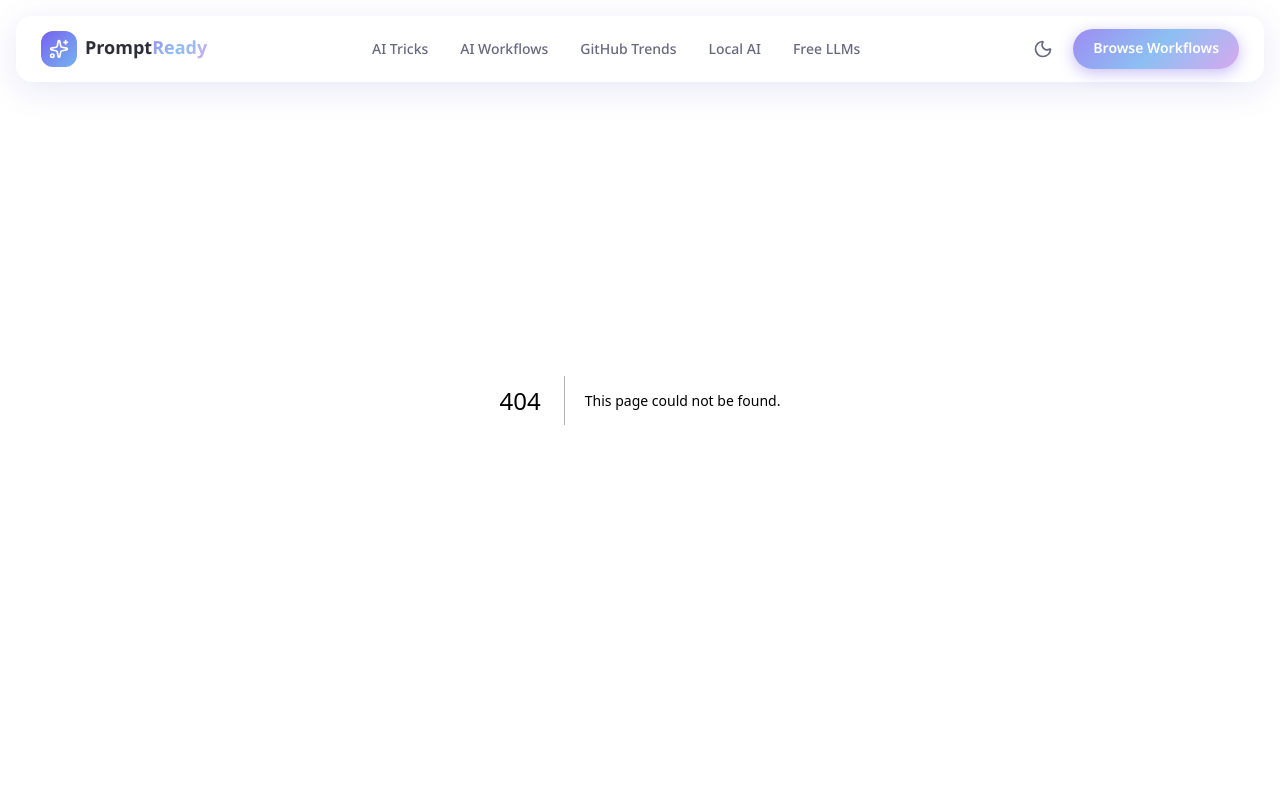
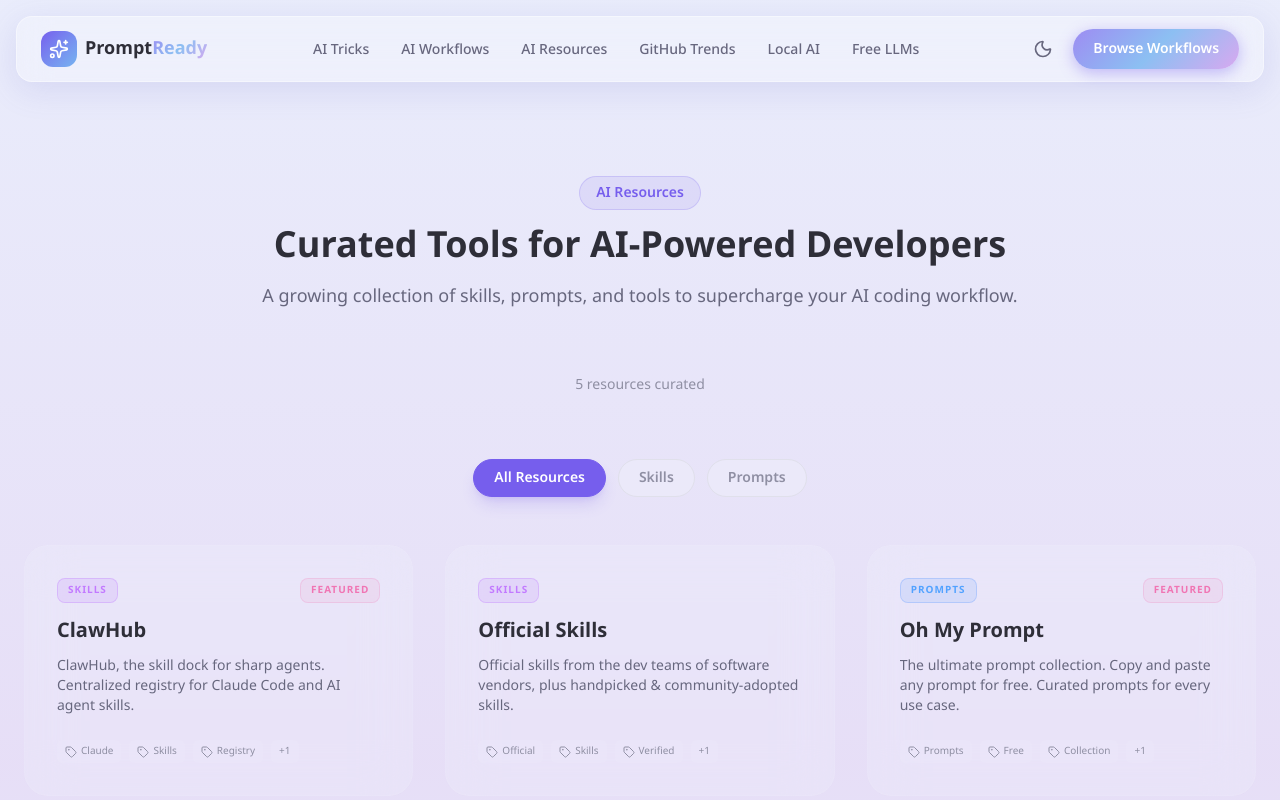
Before and after one commit to danya0365/promptready-nextjs, a Next.js app: page /ai-resources in a window 1280 px wide. Before the commit this address had no page. Shown: the top 800 px of the page. Built offline with nearby package versions, Linux system fonts and the light colour scheme.

Commit message:
feat: add AI Resources page with curated skills, prompts, and tools collection

```diff
--- /dev/null
+++ b/app/ai-resources/page.tsx
@@ -0,0 +1,16 @@
+import ResourceListing from "@/src/presentation/components/ai-resources/ResourceListing";
+import type { Metadata } from "next";
+
+export const metadata: Metadata = {
+  title: "AI Resources for Developers — PromptReady",
+  description:
+    "Curated collection of skills, prompts, and tools to supercharge your AI coding workflow. Discover the best resources for AI-powered development.",
+};
+
+export default function AIResourcesPage() {
+  return (
+    <main className="pt-20">
+      <ResourceListing />
+    </main>
+  );
+}
--- /dev/null
+++ b/src/domin/data/ai-resources.ts
@@ -0,0 +1,71 @@
+import { AIResource } from "../types/ai-resources";
+
+export const AI_RESOURCES: AIResource[] = (
+  [
+    {
+      id: "clawhub",
+      slug: "clawhub",
+      title: "ClawHub",
+      url: "https://clawhub.ai/",
+      description:
+        "ClawHub, the skill dock for sharp agents. Centralized registry for Claude Code and AI agent skills.",
+      category: "Skills",
+      tags: ["Claude", "Skills", "Registry", "Agent"],
+      featured: true,
+      addedAt: "2026-04-18",
+    },
+    {
+      id: "official-skills",
+      slug: "official-skills",
+      title: "Official Skills",
+      url: "https://officialskills.sh/",
+      description:
+        "Official skills from the dev teams of software vendors, plus handpicked & community-adopted skills.",
+      category: "Skills",
+      tags: ["Official", "Skills", "Verified", "Community"],
+      addedAt: "2026-04-18",
+    },
+    {
+      id: "oh-my-prompt",
+      slug: "oh-my-prompt",
+      title: "Oh My Prompt",
+      url: "https://www.ohmyprompt.net/",
+      description:
+        "The ultimate prompt collection. Copy and paste any prompt for free. Curated prompts for every use case.",
+      category: "Prompts",
+      tags: ["Prompts", "Free", "Collection", "Copy-Paste"],
+      featured: true,
+      addedAt: "2026-04-18",
+    },
+    {
+      id: "ai-prompts-run",
+      slug: "ai-prompts-run",
+      title: "AI Prompts Run",
+      url: "https://aiprompts.run/",
+      description:
+        "Every prompt is expertly engineered using global search trends & AI prompt engineering best practices. Instant search, copy-paste ready, one-click execution across ChatGPT, Claude, Gemini, Perplexity.",
+      category: "Prompts",
+      tags: ["Prompts", "Search", "Multi-Platform", "Engineered"],
+      addedAt: "2026-04-18",
+    },
+    {
+      id: "claude-code-skills-th",
+      slug: "claude-code-skills-th",
+      title: "Claude Code Skills ภาษาไทย",
+      url: "https://claude-skill-unlock.vercel.app/",
+      description:
+        "150 Claude Code skills ภาษาไทย ที่จะเปลี่ยน Claude ให้กลายเป็นมืออาชีพในสายงานของคุณ เพียงพิมพ์ /youtuber-pro · /copywriter-pro · /teacher-pro ก็ได้ผลลัพธ์ระดับมืออาชีพภายในไม่กี่วินาที",
+      category: "Skills",
+      tags: ["Thai", "Claude", "Professional", "150+ Skills"],
+      addedAt: "2026-04-18",
+    },
+  ] as AIResource[]
+).sort((a, b) => new Date(b.addedAt).getTime() - new Date(a.addedAt).getTime());
+
+export const AI_RESOURCE_CATEGORIES = Array.from(
+  new Set(AI_RESOURCES.map((r) => r.category))
+);
+
+export function getResourceBySlug(slug: string): AIResource | undefined {
+  return AI_RESOURCES.find((r) => r.slug === slug);
+}
--- /dev/null
+++ b/src/domin/types/ai-resources.ts
@@ -0,0 +1,18 @@
+export type AIResourceCategory =
+  | "Skills"
+  | "Prompts"
+  | "Tools"
+  | "Models"
+  | "Communities";
+
+export interface AIResource {
+  id: string;
+  slug: string;
+  title: string;
+  url: string;
+  description: string;
+  category: AIResourceCategory;
+  tags: string[];
+  featured?: boolean;
+  addedAt: string;
+}
--- /dev/null
+++ b/src/presentation/components/ai-resources/ResourceCard.tsx
@@ -0,0 +1,80 @@
+"use client";
+
+import { AIResource } from "@/src/domin/types/ai-resources";
+import { ArrowUpRight, ExternalLink, Tag } from "lucide-react";
+
+interface ResourceCardProps {
+  resource: AIResource;
+}
+
+const categoryColors: Record<string, string> = {
+  Skills: "bg-purple-500/10 text-purple-400 border-purple-500/20",
+  Prompts: "bg-blue-500/10 text-blue-400 border-blue-500/20",
+  Tools: "bg-green-500/10 text-green-400 border-green-500/20",
+  Models: "bg-orange-500/10 text-orange-400 border-orange-500/20",
+  Communities: "bg-pink-500/10 text-pink-400 border-pink-500/20",
+};
+
+export default function ResourceCard({ resource }: ResourceCardProps) {
+  return (
+    <a
+      href={resource.url}
+      target="_blank"
+      rel="noopener noreferrer"
+      className="group relative flex flex-col bg-surface/30 backdrop-blur-xl border border-white/5 rounded-3xl overflow-hidden hover:border-primary/30 transition-all duration-500 min-h-[240px]"
+    >
+      <div className="p-8 flex flex-col h-full">
+        {/* Category Badge */}
+        <div className="flex items-center justify-between mb-4">
+          <span
+            className={`text-[10px] font-bold uppercase tracking-widest px-2.5 py-1 rounded-lg border ${
+              categoryColors[resource.category] ||
+              "bg-primary/10 text-primary border-primary/20"
+            }`}
+          >
+            {resource.category}
+          </span>
+          {resource.featured && (
+            <span className="text-[10px] font-bold uppercase tracking-widest px-2.5 py-1 rounded-lg bg-accent/10 text-accent border border-accent/20">
+              Featured
+            </span>
+          )}
+        </div>
+
+        {/* Title */}
+        <h3 className="text-xl font-bold text-text-primary mb-3 group-hover:text-primary transition-colors leading-tight flex items-center gap-2">
+          {resource.title}
+          <ExternalLink className="w-4 h-4 opacity-0 group-hover:opacity-100 transition-opacity" />
+        </h3>
+
+        {/* Description */}
+        <p className="text-sm text-text-secondary line-clamp-3 mb-6 grow">
+          {resource.description}
+        </p>
+
+        {/* Tags */}
+        <div className="flex flex-wrap gap-2 mt-auto">
+          {resource.tags.slice(0, 3).map((tag) => (
+            <span
+              key={tag}
+              className="flex items-center gap-1 text-[10px] text-text-muted bg-white/5 px-2 py-1 rounded-md"
+            >
+              <Tag className="w-3 h-3" />
+              {tag}
+            </span>
+          ))}
+          {resource.tags.length > 3 && (
+            <span className="text-[10px] text-text-muted bg-white/5 px-2 py-1 rounded-md">
+              +{resource.tags.length - 3}
+            </span>
+          )}
+        </div>
+      </div>
+
+      {/* Arrow on hover */}
+      <div className="absolute bottom-6 right-8 text-primary opacity-0 transform translate-x-4 group-hover:opacity-100 group-hover:translate-x-0 transition-all">
+        <ArrowUpRight className="w-5 h-5" />
+      </div>
+    </a>
+  );
+}
--- /dev/null
+++ b/src/presentation/components/ai-resources/ResourceListing.tsx
@@ -0,0 +1,80 @@
+"use client";
+
+import { useState } from "react";
+import {
+  AI_RESOURCES,
+  AI_RESOURCE_CATEGORIES,
+} from "@/src/domin/data/ai-resources";
+import { AIResourceCategory } from "@/src/domin/types/ai-resources";
+import ResourceCard from "./ResourceCard";
+import SectionHeading from "../landing/atoms/SectionHeading";
+
+export default function ResourceListing() {
+  const [activeCategory, setActiveCategory] = useState<
+    AIResourceCategory | "All" | null
+  >(null);
+
+  const filteredResources =
+    activeCategory && activeCategory !== "All"
+      ? AI_RESOURCES.filter((r) => r.category === activeCategory)
+      : AI_RESOURCES;
+
+  return (
+    <div className="py-24 px-6 max-w-7xl mx-auto">
+      {/* Header */}
+      <div className="text-center mb-16">
+        <SectionHeading
+          badge="AI Resources"
+          title="Curated Tools for AI-Powered Developers"
+          description="A growing collection of skills, prompts, and tools to supercharge your AI coding workflow."
+        />
+        <p className="text-sm text-text-muted mt-4">
+          {AI_RESOURCES.length} resources curated
+        </p>
+      </div>
+
+      {/* Category Filter */}
+      <div className="flex flex-wrap justify-center gap-3 mb-12">
+        <button
+          onClick={() => setActiveCategory(null)}
+          className={`px-5 py-2 rounded-full text-sm font-semibold transition-all border ${
+            activeCategory === null
+              ? "bg-primary text-white border-primary shadow-lg shadow-primary/20"
+              : "bg-surface/50 border-border text-text-muted hover:border-primary/50"
+          }`}
+        >
+          All Resources
+        </button>
+        {AI_RESOURCE_CATEGORIES.map((cat) => (
+          <button
+            key={cat}
+            onClick={() => setActiveCategory(cat)}
+            className={`px-5 py-2 rounded-full text-sm font-semibold transition-all border ${
+              activeCategory === cat
+                ? "bg-primary text-white border-primary shadow-lg shadow-primary/20"
+                : "bg-surface/50 border-border text-text-muted hover:border-primary/50"
+            }`}
+          >
+            {cat}
+          </button>
+        ))}
+      </div>
+
+      {/* Resource Grid */}
+      <div className="grid md:grid-cols-2 lg:grid-cols-3 gap-8">
+        {filteredResources.map((resource) => (
+          <ResourceCard key={resource.id} resource={resource} />
+        ))}
+      </div>
+
+      {/* Empty State */}
+      {filteredResources.length === 0 && (
+        <div className="text-center py-16">
+          <p className="text-text-muted">
+            No resources found in this category yet.
+          </p>
+        </div>
+      )}
+    </div>
+  );
+}
--- a/src/presentation/components/layouts/Header.tsx
+++ b/src/presentation/components/layouts/Header.tsx
@@ -28,6 +28,7 @@
 const DEFAULT_NAV_LINKS: NavLink[] = [
   { label: "AI Tricks", href: "/tricks" },
   { label: "AI Workflows", href: "/ai-workflows" },
+  { label: "AI Resources", href: "/ai-resources" },
   { label: "GitHub Trends", href: "/github-trends" },
   { label: "Local AI", href: "/local-ai" },
   { label: "Free LLMs", href: "/llm-directory" },
```
